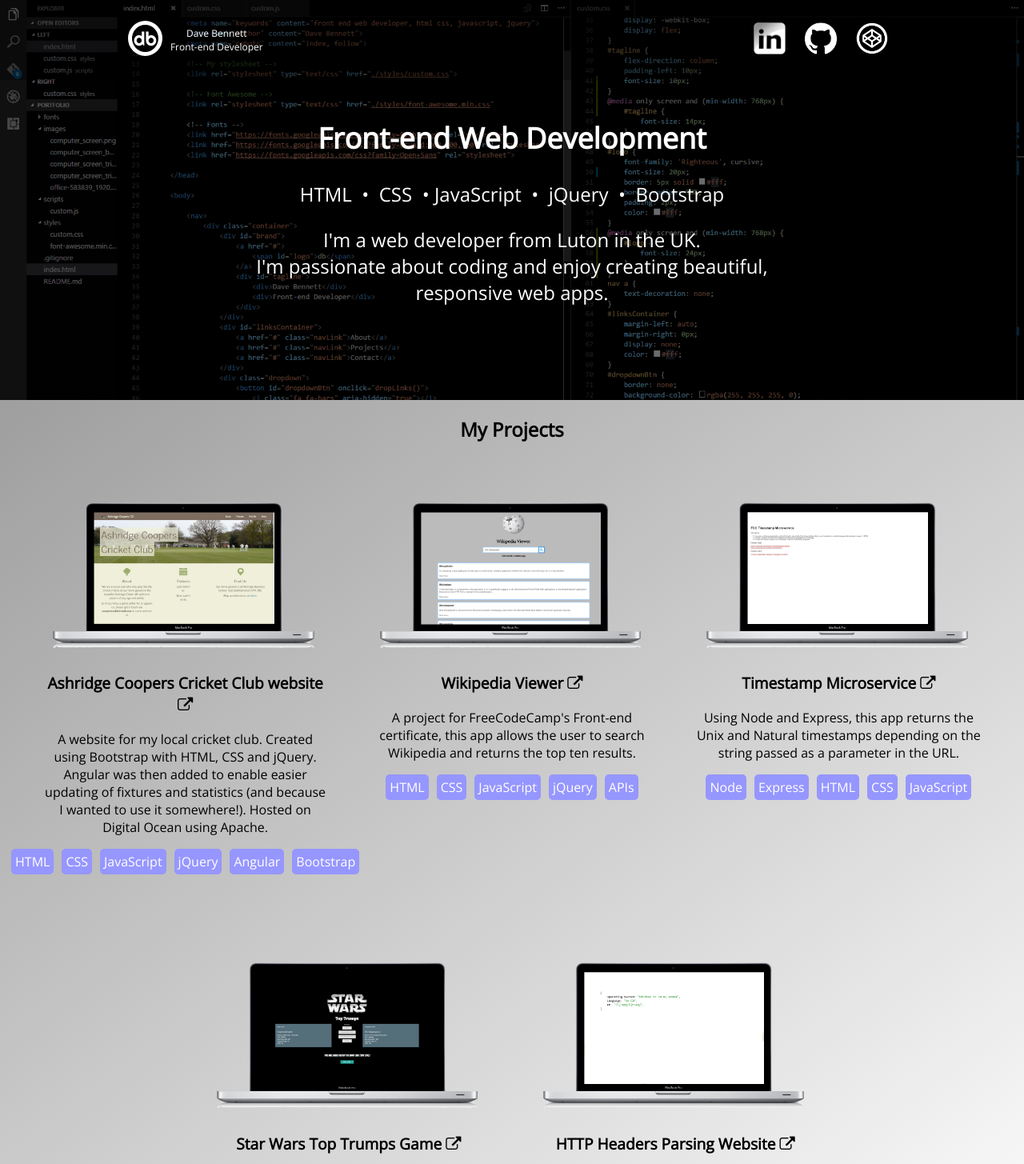
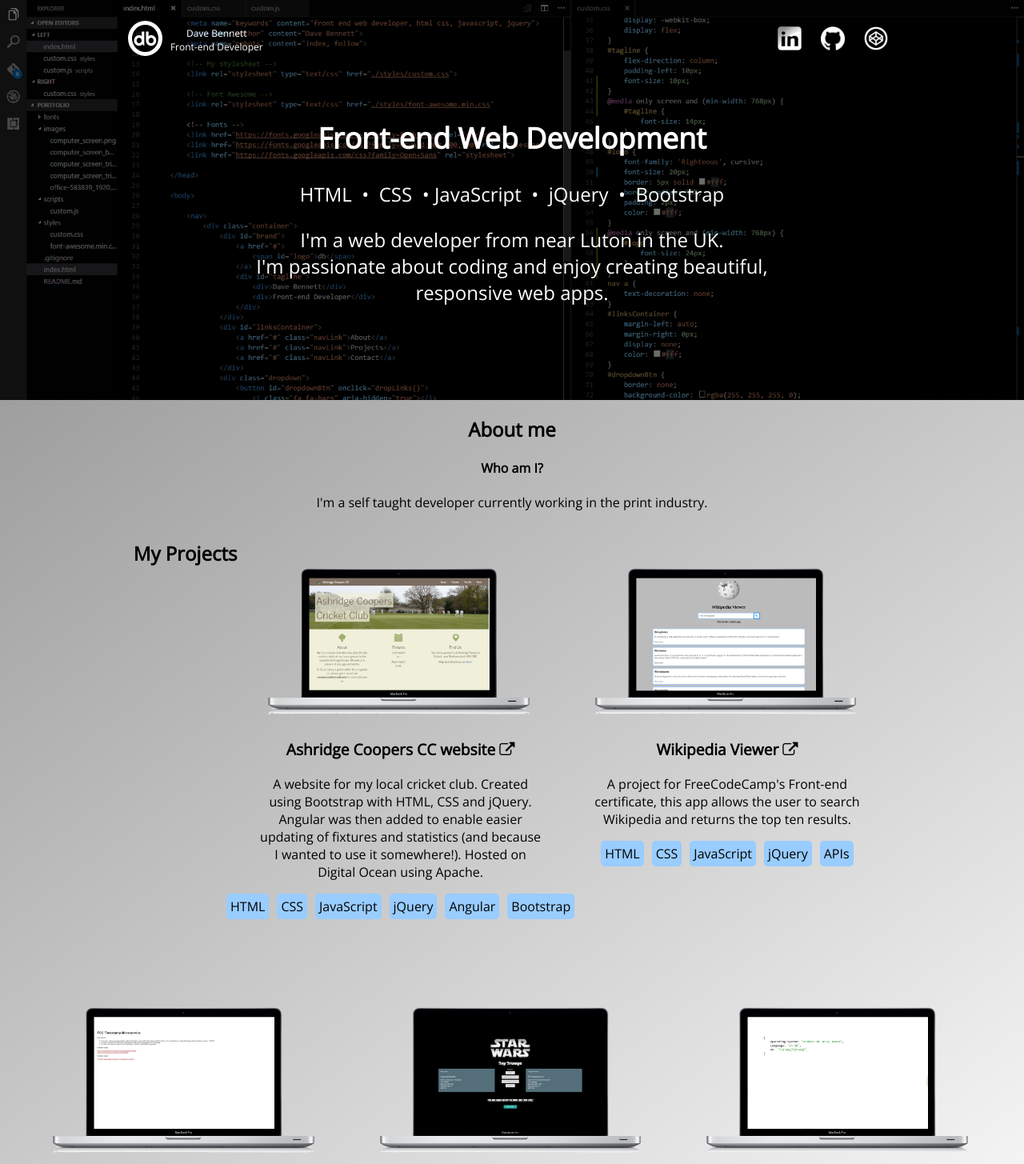
Before and after one commit to db001/portfolio, a plain HTML site: page index.html in a window 1280 px wide. Shown: the top 1455 px of the page at 80% size. Drawn offline with nearby package versions, Linux system fonts and the light colour scheme.

Commit message:
Content added

```diff
--- a/index.html
+++ b/index.html
@@ -53,15 +53,21 @@
             <div id="headline">
                 <h2>Front-end Web Development</h2>
                 <p>HTML&nbsp;&nbsp;&#149;&nbsp;&nbsp;CSS&nbsp;&nbsp;&#149;  JavaScript&nbsp;&nbsp;&#149;&nbsp;&nbsp;jQuery&nbsp;&nbsp;&#149;&nbsp;&nbsp;Bootstrap</p>
-                <p id="aboutme">I'm a web developer from Luton in the UK.
+                <p id="aboutme">I'm a web developer from near Luton in the UK.
                     <br>
                   I'm passionate about coding and enjoy creating beautiful, responsive web apps.</p>
             </div>
         </div>
 
-        <h2>My Projects</h2>
+        <div id="aboutme">
+            <h2>About me</h2>
+            <h4>Who am I?</h4>
+            <p>I'm a self taught developer currently working in the print industry.</p>
+        </div>
 
         <div id="myProjects">
+
+            <h2>My Projects</h2>
 
             <div class="project">
                 <div class="projectImg">
@@ -69,7 +75,7 @@
                 </div>
                 <div class="projectText">
                     <a href="http://www.cooperscricket.co.uk" target="_blank">
-                        <h3>Ashridge Coopers Cricket Club website
+                        <h3>Ashridge Coopers CC website
                             <i class="fa fa-external-link" aria-hidden="true"></i>
                         </h3>
                     </a>
@@ -159,7 +165,7 @@
                             <i class="fa fa-external-link" aria-hidden="true"></i>
                         </h3>
                     </a>
-                    <p>An app that displays the user's operating system, language and IP address. Built as part of FreeCodeCamps back-end certificate and hosted on Heroku.</p>
+                    <p>An app that displays the user's operating system, language and IP address. Built as part of FreeCodeCamp's back-end certificate and hosted on Heroku.</p>
                     <div class="skillsContainer">
                         <div class="skill">Node</div>
                     </div>
--- a/scripts/custom.js
+++ b/scripts/custom.js
@@ -1,3 +1,8 @@
+// To do
+
+// Laptop pics - remove white 'shadow'
+
+
 var project = document.querySelector("#myProjects");
 
 window.onscroll = function() {
--- a/styles/custom.css
+++ b/styles/custom.css
@@ -37,7 +37,7 @@ nav {
         width: 75%;
     }
 }
-#brand{
+#brand {
     display: -webkit-flex;
     display: flex;
 }
@@ -58,6 +58,13 @@ nav {
     border-radius: 50%;
     padding: 2px;
     color: #fff;
+    -webkit-transition: box-shadow 1s ease;
+    -moz-transition: box-shadow 1s ease;
+    -o-transition: box-shadow 1s ease;
+    transition: box-shadow 1s ease;
+}
+#logo:hover {
+    box-shadow: 0px 0px 20px #ddd;
 }
 @media only screen and (min-width: 768px) {
     #logo {
@@ -76,14 +83,14 @@ nav a {
     display: inline;
 }
 .navLink img {
-    width: 20px;
-    height: 20px;
+    width: 15px;
+    height: 15px;
     margin: 10px;
 }
 @media only screen and (min-width: 768px) {
     .navLink img {
-        width: 40px;
-        height: 40px;
+        width: 30px;
+        height: 30px;
         margin: 10px;
     }
 }
@@ -124,6 +131,9 @@ nav a {
     display: flex;
     -ms-flex-direction: column;
     flex-direction: column;
+}
+#myProjects {
+    margin-top: 40px;
 }
 @media only screen and (min-width: 1024px) {
     #myProjects {
@@ -172,6 +182,9 @@ nav a {
 .projectText p {
     font-size: 0.8em;
 }
+.projectText a h3:hover {
+    color: rgba(153, 204, 255, 1);
+}
 .skillsContainer {
     display: -webkit-flex;
     display: flex;
@@ -184,8 +197,8 @@ nav a {
     font-size: 0.7em;
     margin: 0 5px;
     padding: 5px;
-    background-color:  rgba(150, 150, 255, 1);
-    color: rgb(255, 255, 255);
+    background-color:  rgba(153, 204, 255, 1);
+    color: rgb(0, 0, 0);
     border-radius: 5px;
 }
 @media only screen and (min-width: 768px) {
```
